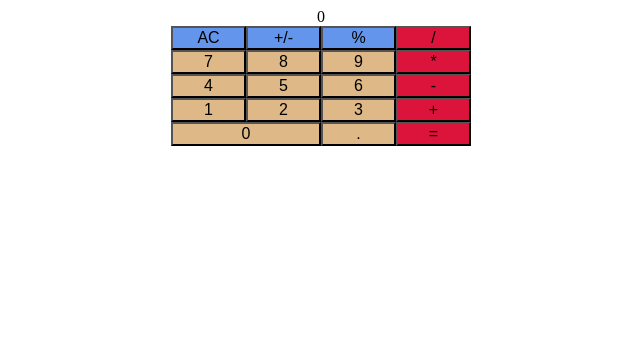
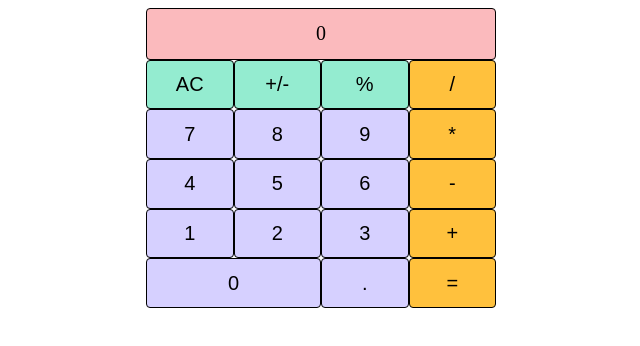
Before and after one commit to gergokiss-ctrl/odin-calculator, a plain HTML site: page index.html in a window 1280 px wide. Shown: the whole page, without its empty margins (319-959 px from the left). Drawn offline with Linux system fonts and the light colour scheme.

Commit message:
Modify attributes

```diff
--- a/style.css
+++ b/style.css
@@ -1,7 +1,7 @@
 * {
     box-sizing: border-box;
     text-align: center;
-    font-size: 16px;
+    font-size: 20px;
 }
 
 .container {
@@ -9,13 +9,21 @@
     flex-direction: column;
     justify-content: center;
     align-items: center;
+    height: 300px;
 }
 
 .row {
     display: flex;
-    width: 300px;
+    width: 350px;
     justify-content: space-evenly;
     flex: 1;
+}
+
+.display {
+    align-items: center;
+    border: 0.1px solid;
+    border-radius: 4px;
+    background-color: #FBBABD;
 }
 
 .result {
@@ -24,20 +32,22 @@
 
 button {
     flex: 1;
+    border: 0.1px solid;
+    border-radius: 4px;
 }
 
 .double {
-    min-width: 150px;
+    min-width: 175px;
 }
 
 .operator {
-    background-color: crimson;
+    background-color: #FFC13D;
 }
 
 .helper {
-    background-color: cornflowerblue;
+    background-color: #94ECD0;
 }
 
 .number {
-    background-color: burlywood;
+    background-color: #D6D0FF;
 }
```
